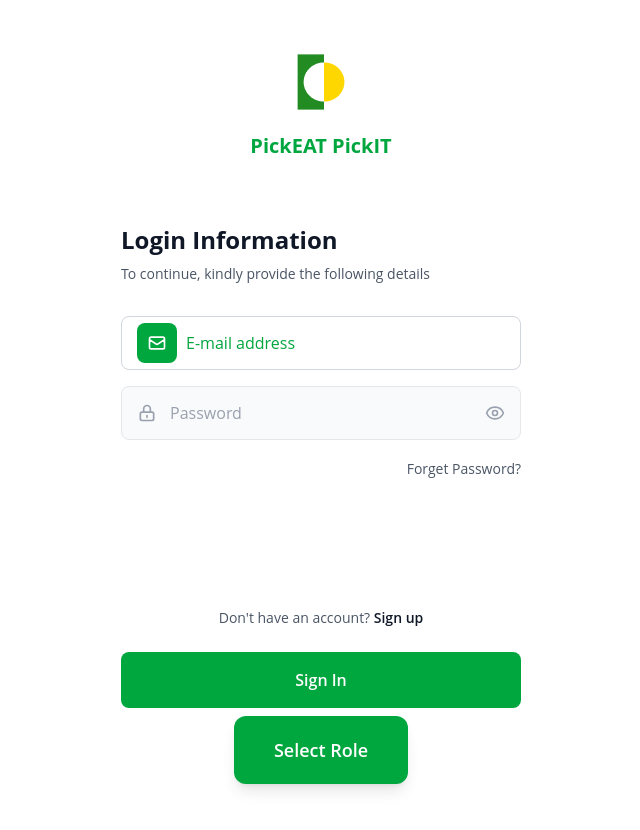
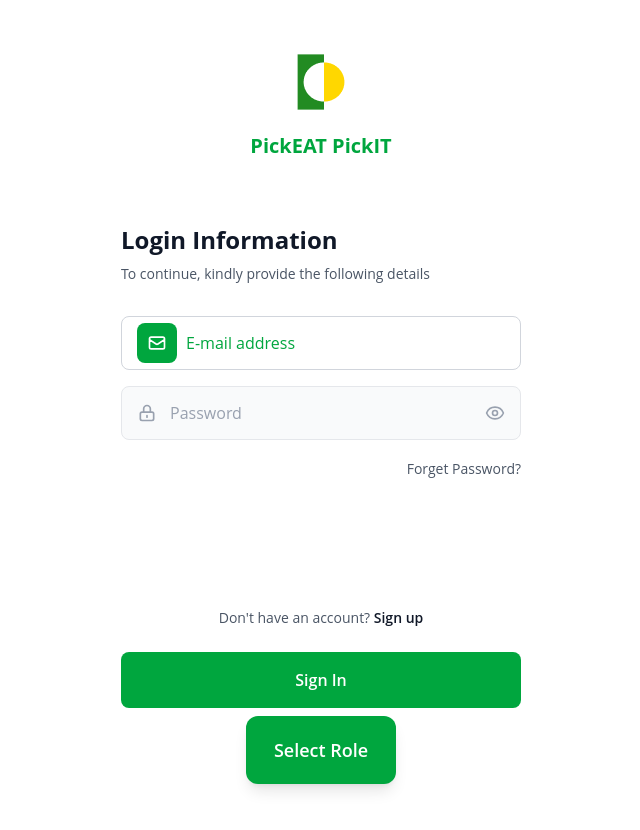
Before and after one commit to otbvalley/PickEatPickIt-Web, a React (Vite) app: page /login in a window 1280 px wide. Shown: the whole page, without its empty margins (319-959 px from the left). Built offline with nearby package versions, Linux system fonts and the light colour scheme.

Commit message:
update on the button component

```diff
--- a/src/component/button.tsx
+++ b/src/component/button.tsx
@@ -9,8 +9,8 @@ const Button = ({ text, onClick, className = "" }: ButtonProps) => {
     <button
       onClick={onClick}
       className={`
-        px-8 py-4
-        sm:px-10 sm:py-5
+        px-6 py-2
+        sm:px-7 sm:py-5
         bg-green-600
         hover:bg-green-700
         active:bg-green-800
```
